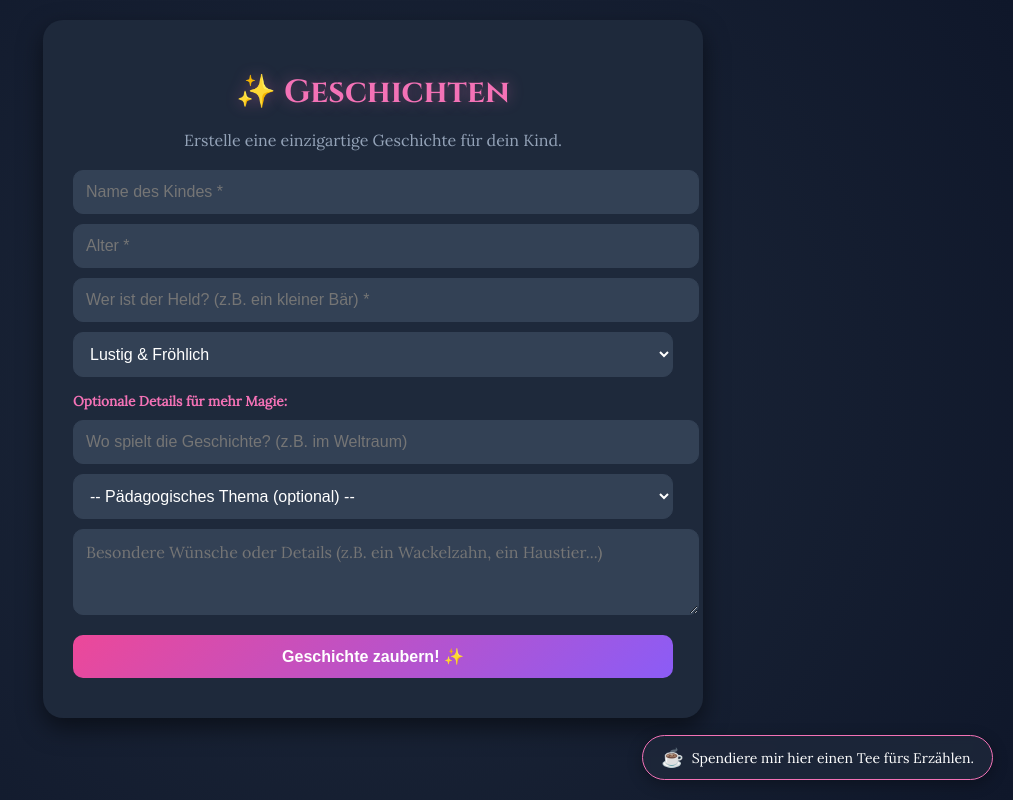
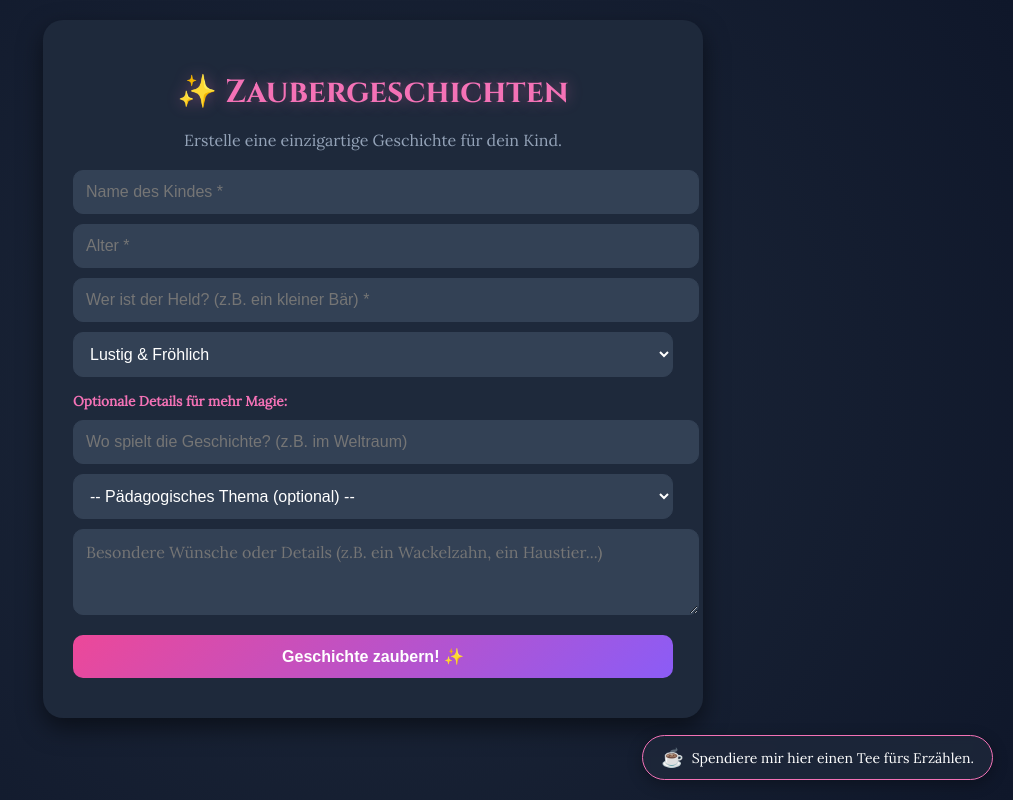
Before and after one commit to Jonesjimbo123/Zauberhafte-geschichten, a plain HTML site: page index.html in a window 1280 px wide. Shown: the whole page, without its empty margins (267-1280 px from the left). Drawn offline with nearby package versions, Linux system fonts and the light colour scheme.

Commit message:
Update index.html

```diff
--- a/index.html
+++ b/index.html
@@ -12,7 +12,7 @@
 </head>
 <body>
     <div class="container">
-        <h1>✨ Geschichten</h1>
+        <h1>✨ Zaubergeschichten</h1>
         <p>Erstelle eine einzigartige Geschichte für dein Kind.</p>
 
         <form id="storyForm">
```
